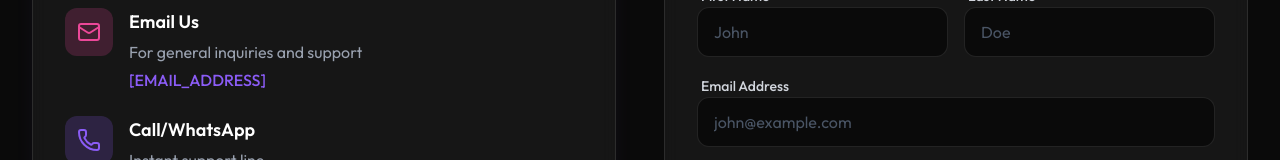
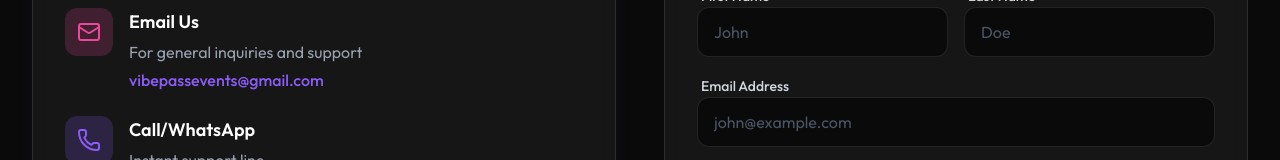
Before and after one commit to CALMnCLASSY/vibepass, a Next.js app: page /contact in a window 1280 px wide. Shown: the part 519-679 px from the top of the page. Built offline with nearby package versions, Linux system fonts and the light colour scheme.

Commit message:
add nodemailer dependencies3

```diff
--- a/src/app/contact/page.tsx
+++ b/src/app/contact/page.tsx
@@ -71,7 +71,7 @@ export default function Contact() {
                 <div>
                   <h3 className="text-lg font-semibold text-white mb-1">Email Us</h3>
                   <p className="text-gray-400 mb-1">For general inquiries and support</p>
-                  <a href="mailto:[EMAIL_ADDRESS]" className="text-electric-purple hover:underline font-medium">[EMAIL_ADDRESS]</a>
+                  <a href="mailto:vibepassevents@gmail.com" className="text-electric-purple hover:underline font-medium">vibepassevents@gmail.com</a>
                 </div>
               </div>
 
@@ -107,20 +107,20 @@ export default function Contact() {
               <div className="grid grid-cols-1 md:grid-cols-2 gap-4">
                 <div className="space-y-1">
                   <label className="text-sm font-medium text-gray-300 ml-1">First Name</label>
-                  <input required value={formData.firstName} onChange={e => setFormData({...formData, firstName: e.target.value})} type="text" className="w-full bg-black/50 border border-white/10 rounded-xl px-4 py-3 text-white placeholder:text-gray-600 focus:outline-none focus:ring-2 focus:ring-electric-purple/50 focus:border-electric-purple transition-all" placeholder="John" />
+                  <input required value={formData.firstName} onChange={e => setFormData({ ...formData, firstName: e.target.value })} type="text" className="w-full bg-black/50 border border-white/10 rounded-xl px-4 py-3 text-white placeholder:text-gray-600 focus:outline-none focus:ring-2 focus:ring-electric-purple/50 focus:border-electric-purple transition-all" placeholder="John" />
                 </div>
                 <div className="space-y-1">
                   <label className="text-sm font-medium text-gray-300 ml-1">Last Name</label>
-                  <input required value={formData.lastName} onChange={e => setFormData({...formData, lastName: e.target.value})} type="text" className="w-full bg-black/50 border border-white/10 rounded-xl px-4 py-3 text-white placeholder:text-gray-600 focus:outline-none focus:ring-2 focus:ring-electric-purple/50 focus:border-electric-purple transition-all" placeholder="Doe" />
+                  <input required value={formData.lastName} onChange={e => setFormData({ ...formData, lastName: e.target.value })} type="text" className="w-full bg-black/50 border border-white/10 rounded-xl px-4 py-3 text-white placeholder:text-gray-600 focus:outline-none focus:ring-2 focus:ring-electric-purple/50 focus:border-electric-purple transition-all" placeholder="Doe" />
                 </div>
               </div>
               <div className="space-y-1">
                 <label className="text-sm font-medium text-gray-300 ml-1">Email Address</label>
-                <input required value={formData.email} onChange={e => setFormData({...formData, email: e.target.value})} type="email" className="w-full bg-black/50 border border-white/10 rounded-xl px-4 py-3 text-white placeholder:text-gray-600 focus:outline-none focus:ring-2 focus:ring-electric-purple/50 focus:border-electric-purple transition-all" placeholder="john@example.com" />
+                <input required value={formData.email} onChange={e => setFormData({ ...formData, email: e.target.value })} type="email" className="w-full bg-black/50 border border-white/10 rounded-xl px-4 py-3 text-white placeholder:text-gray-600 focus:outline-none focus:ring-2 focus:ring-electric-purple/50 focus:border-electric-purple transition-all" placeholder="john@example.com" />
               </div>
               <div className="space-y-1">
                 <label className="text-sm font-medium text-gray-300 ml-1">Subject</label>
-                <select required value={formData.subject} onChange={e => setFormData({...formData, subject: e.target.value})} className="w-full bg-black/50 border border-white/10 rounded-xl px-4 py-3 text-white focus:outline-none focus:ring-2 focus:ring-electric-purple/50 focus:border-electric-purple transition-all">
+                <select required value={formData.subject} onChange={e => setFormData({ ...formData, subject: e.target.value })} className="w-full bg-black/50 border border-white/10 rounded-xl px-4 py-3 text-white focus:outline-none focus:ring-2 focus:ring-electric-purple/50 focus:border-electric-purple transition-all">
                   <option>Ticket Support</option>
                   <option>Refund Request</option>
                   <option>Organizer Partnership</option>
@@ -129,7 +129,7 @@ export default function Contact() {
               </div>
               <div className="space-y-1">
                 <label className="text-sm font-medium text-gray-300 ml-1">Message</label>
-                <textarea required value={formData.message} onChange={e => setFormData({...formData, message: e.target.value})} rows={5} className="w-full bg-black/50 border border-white/10 rounded-xl px-4 py-3 text-white placeholder:text-gray-600 focus:outline-none focus:ring-2 focus:ring-electric-purple/50 focus:border-electric-purple transition-all resize-none" placeholder="How can we help?"></textarea>
+                <textarea required value={formData.message} onChange={e => setFormData({ ...formData, message: e.target.value })} rows={5} className="w-full bg-black/50 border border-white/10 rounded-xl px-4 py-3 text-white placeholder:text-gray-600 focus:outline-none focus:ring-2 focus:ring-electric-purple/50 focus:border-electric-purple transition-all resize-none" placeholder="How can we help?"></textarea>
               </div>
 
               {status === 'success' && <p className="text-green-400 text-sm font-medium">Your message has been sent!</p>}
```
